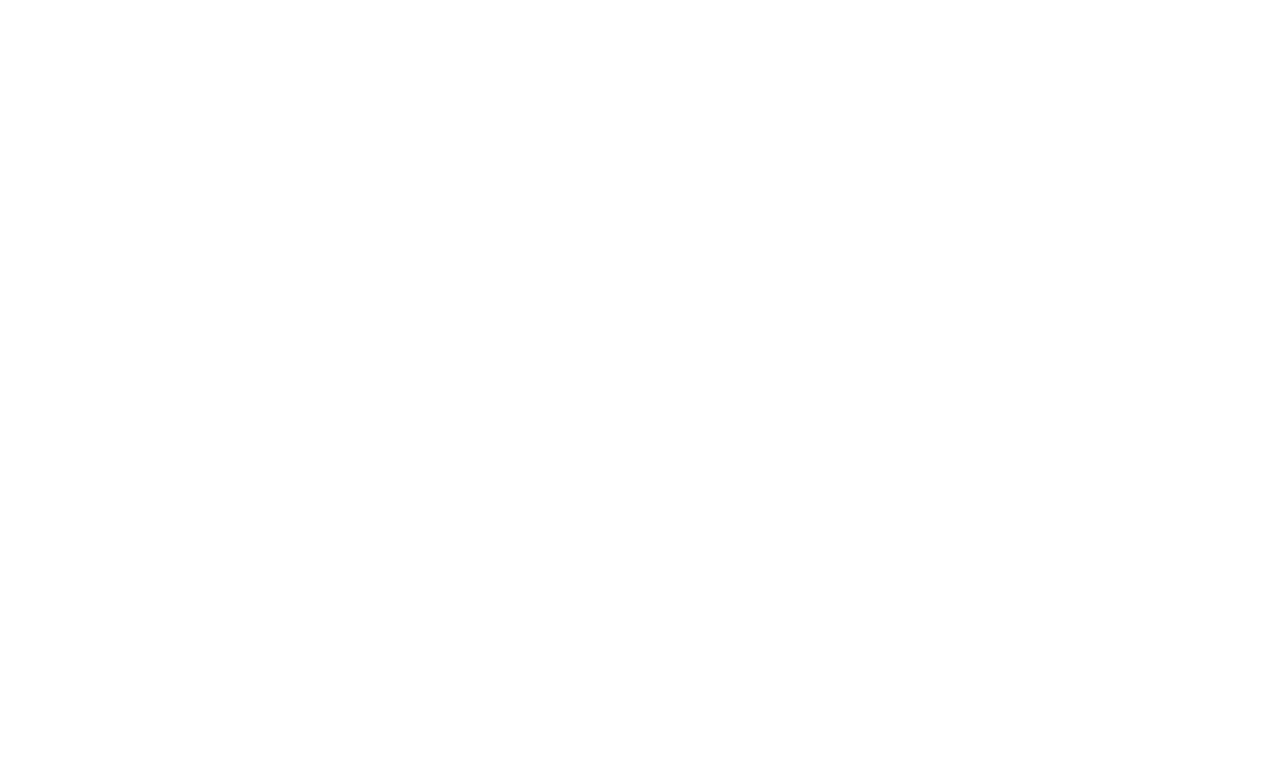
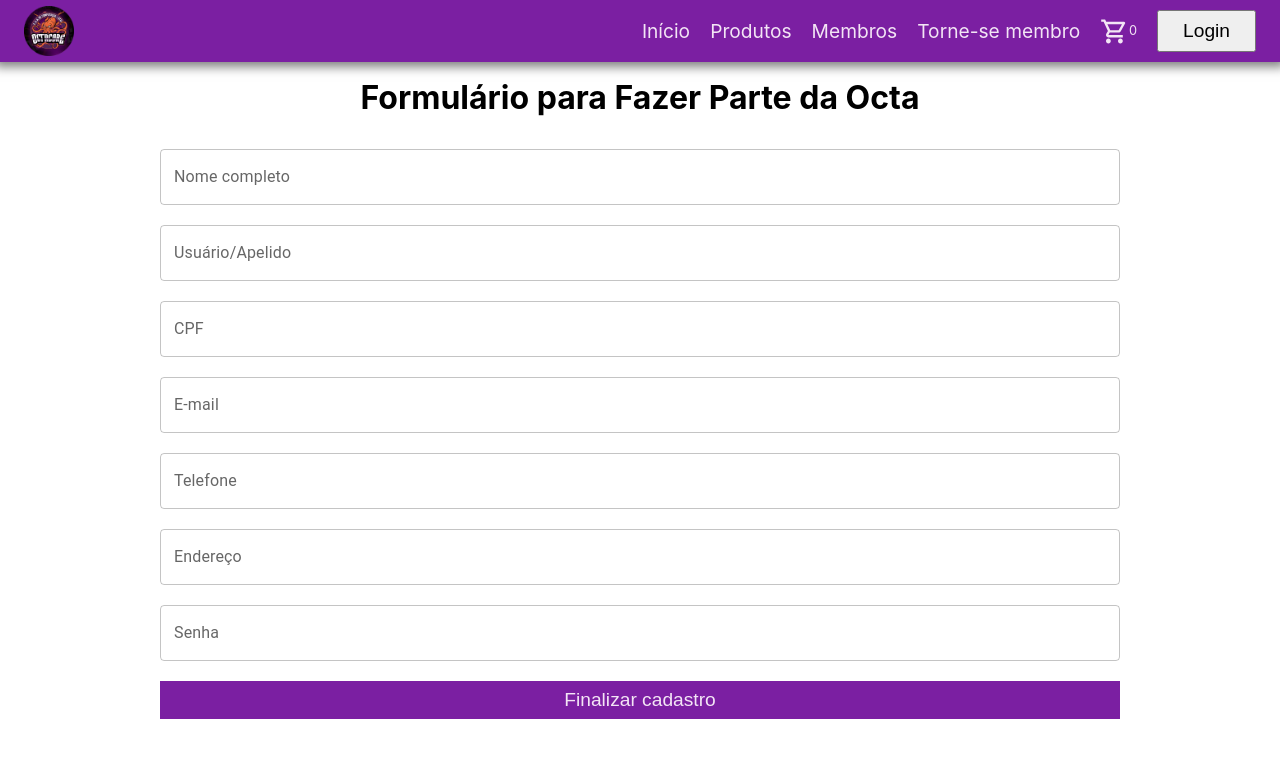
Before and after one commit to WilamisAviz15/Frontend-Atletica, a React (Create React App) app: page /torne-se-membro in a window 1280 px wide. Before the commit this address had no page. Shown: the top 758 px of the page. Built offline with nearby package versions, Linux system fonts and the light colour scheme.

Commit message:
feat: form join member

```diff
--- a/src/App.tsx
+++ b/src/App.tsx
@@ -7,6 +7,7 @@
 import Products from "./pages/products";
 import Members from "./pages/members";
 import Cart from "./components/cart";
+import MembersForm from "./pages/members/members-form";
 
 function App() {
   return (
@@ -36,6 +37,14 @@
         }
       ></Route>
       <Route
+        path="/torne-se-membro"
+        element={
+          <Header>
+            <MembersForm />
+          </Header>
+        }
+      ></Route>
+      <Route
         path="/carrinho"
         element={
           <Header>
--- a/src/components/header/index.tsx
+++ b/src/components/header/index.tsx
@@ -22,7 +22,7 @@
             <Link to="/membros">Membros</Link>
           </li>
           <li>
-            <Link to="/membros-form">Torne-se membro</Link>
+            <Link to="/torne-se-membro">Torne-se membro</Link>
           </li>
           <li className={styles.cart}>
             <Link to="/carrinho">
--- /dev/null
+++ b/src/pages/members/interfaces/MemberInterface.ts
@@ -0,0 +1,11 @@
+export interface MemberInterface {
+  id?: string;
+  nome: string;
+  username: string;
+  cpf: string;
+  email: string;
+  telefone: string;
+  endereco: string;
+  senha: string;
+  matricula: string;
+}
--- /dev/null
+++ b/src/pages/members/members-form/MembersForm.module.scss
@@ -0,0 +1,14 @@
+.form {
+  display: flex;
+  align-items: center;
+  justify-content: center;
+  margin: 2rem 10rem;
+  flex-direction: column;
+  gap: 20px;
+}
+
+.h1 {
+  margin-top: 16px;
+  justify-content: center;
+  display: flex;
+}
--- /dev/null
+++ b/src/pages/members/members-form/index.tsx
@@ -0,0 +1,78 @@
+import React, { useState } from "react";
+import TextField from "@mui/material/TextField";
+
+import styles from "./MembersForm.module.scss";
+import { registerId } from "../../../shared/util";
+import Button from "../../../components/Button";
+import { MemberInterface } from "../interfaces/MemberInterface";
+import axios from "axios";
+import { environment } from "../../../environments/environment";
+
+const MembersForm = () => {
+  const initialForm: MemberInterface = {
+    nome: "",
+    username: "",
+    cpf: "",
+    email: "",
+    telefone: "",
+    endereco: "",
+    senha: "",
+    matricula: "",
+  };
+
+  const [form, setForm] = useState<MemberInterface>(initialForm);
+  const handleInputChange = (event: React.ChangeEvent<HTMLInputElement | HTMLTextAreaElement>) => {
+    const { name, value } = event.target;
+    setForm({
+      ...form,
+      [name]: value,
+    });
+  };
+
+  const createMember = async (e: React.FormEvent<HTMLFormElement>) => {
+    e.preventDefault();
+    setForm((form) => ({
+      ...form,
+      matricula: registerId(),
+    }));
+    console.log(form);
+
+    try {
+      const response = await axios.post(`${environment.api}/usuarios/`, form);
+      console.log(response);
+      setForm(initialForm);
+    } catch (error) {
+      console.error("Erro ao enviar dados do formulário:", error);
+    }
+  };
+
+  return (
+    <>
+      <h1 className={styles.h1}>Formulário para Fazer Parte da Octa </h1>
+      <form className={styles.form} onSubmit={createMember}>
+        {/* <TextField
+          fullWidth
+          label="Matrícula"
+          value={registerId()}
+          disabled
+          InputProps={{
+            readOnly: true,
+          }}
+        /> */}
+        <TextField fullWidth name="nome" label="Nome completo" onChange={(v) => handleInputChange(v)} />
+        <TextField fullWidth name="username" label="Usuário/Apelido" onChange={(v) => handleInputChange(v)} />
+        <TextField fullWidth name="cpf" label="CPF" onChange={(v) => handleInputChange(v)} />
+        <TextField fullWidth name="email" label="E-mail" type="email" onChange={(v) => handleInputChange(v)} />
+        <TextField fullWidth name="telefone" label="Telefone" onChange={(v) => handleInputChange(v)} />
+        <TextField fullWidth name="endereco" label="Endereço" onChange={(v) => handleInputChange(v)} />
+        <TextField fullWidth name="senha" label="Senha" type="password" onChange={(v) => handleInputChange(v)} />
+        <Button
+          customStyles={{ backgroundColor: "#7b1fa2", color: "#f3e5f5", borderStyle: "none", width: "100%" }}
+          text="Finalizar cadastro"
+        />
+      </form>
+    </>
+  );
+};
+
+export default MembersForm;
--- a/src/shared/util.ts
+++ b/src/shared/util.ts
@@ -1,5 +1,10 @@
 let id = 0;
+let register = 0;
 
 export const generateId = () => {
   return ++id;
 };
+
+export const registerId = () => {
+  return `${new Date().getFullYear()}${(++register).toString().padStart(4, "0")}`;
+};
```
Also changed, not shown: src/pages/members/index.tsx (+34 -33 lines).
